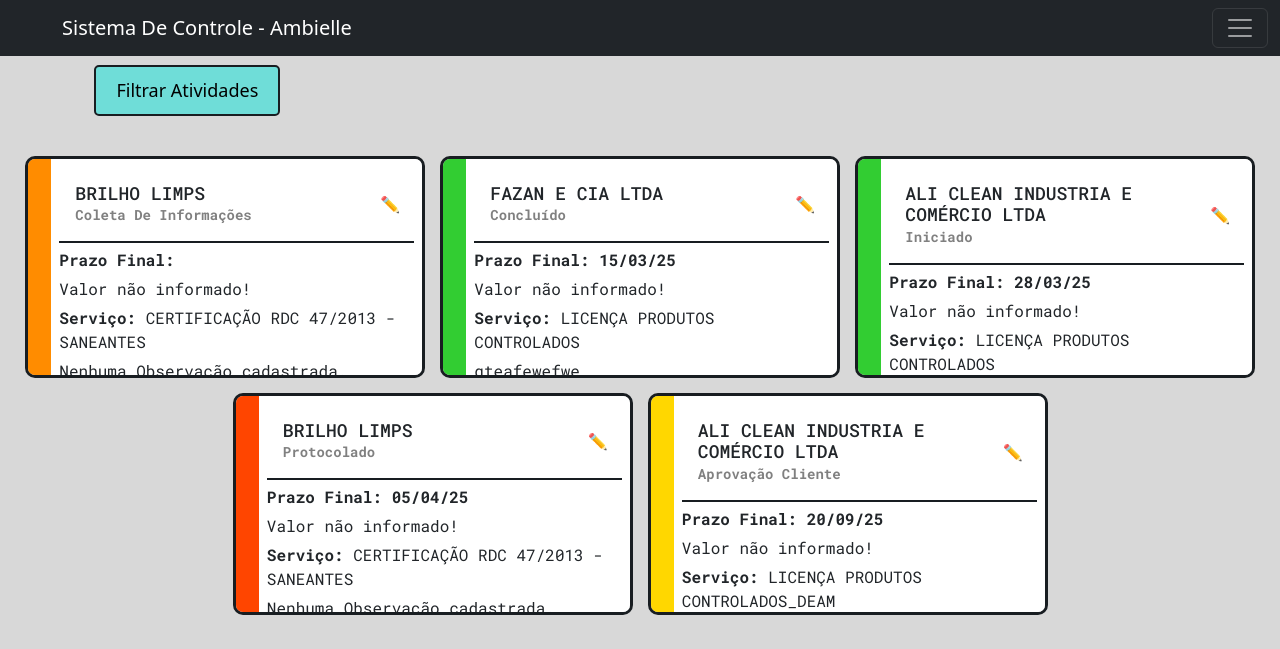
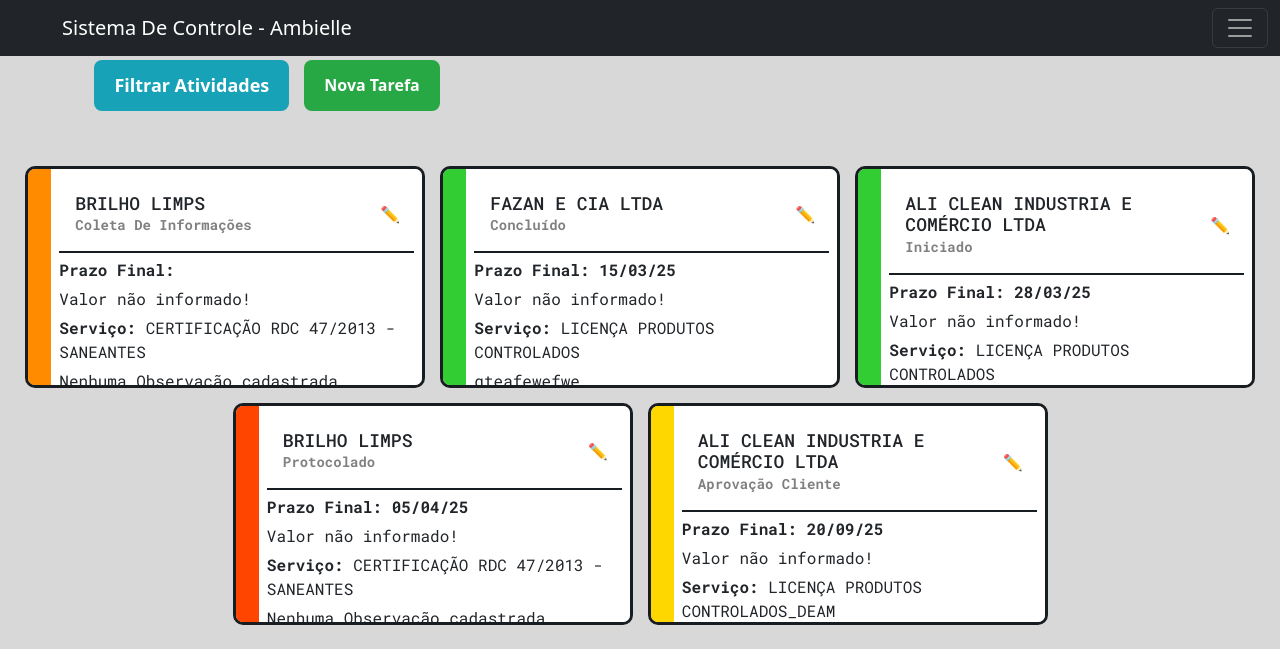
Before and after one commit to Gabr1elaugus700/Ambielle, a Django app: page /ambielle/tarefas/ in a window 1280 px wide. Shown: the top 649 px of the page. Run offline with Django 5.2, Linux system fonts and the light colour scheme; a user stored in the database is signed in; data comes from the database, SQL or seed files in the repository; some web fonts are replaced.

Commit message:
feat: Add action buttons to timeline with improved styling and AJAX form handling

```diff
--- a/base_static/global/css/modal_padrao.css
+++ b/base_static/global/css/modal_padrao.css
@@ -3,6 +3,38 @@
  * Aplica o mesmo estilo usado na tela de suporte para todos os modais
  * Cores de botão podem ser customizadas por tela através de variáveis CSS
  */
+
+/* Botões de ação para timeline */
+.action-buttons {
+    display: flex;
+    gap: 15px;
+    margin-bottom: 20px;
+    padding: 15px 0;
+}
+
+.btn-filter, .btn-nova-tarefa {
+    background: var(--modal-primary-color);
+    color: white;
+    border: none;
+    padding: 12px 20px;
+    border-radius: 8px;
+    cursor: pointer;
+    font-weight: bold;
+    transition: all 0.3s ease;
+}
+
+.btn-filter:hover, .btn-nova-tarefa:hover {
+    background: var(--modal-primary-hover);
+    transform: translateY(-2px);
+}
+
+.btn-nova-tarefa {
+    background: var(--modal-success-color);
+}
+
+.btn-nova-tarefa:hover {
+    background: #218838;
+}
 
 /* Variáveis CSS para customização por tela */
 :root {
--- a/workflow/templates/workflow/timeLine.html
+++ b/workflow/templates/workflow/timeLine.html
@@ -3,9 +3,10 @@
 
 {% block content %}
 <main>
-    <!-- Botão para abrir o modal de filtro -->
-    <section>
-        <button class="open-modal-btn">Filtrar Atividades</button>
+    <!-- Botões de ação -->
+    <section class="action-buttons">
+        <button class="open-modal-btn btn-filter">Filtrar Atividades</button>
+        <button class="btn-nova-tarefa" onclick="window.location.href='{% url 'workflow:createTarefa' %}'">Nova Tarefa</button>
     </section>
 
 <div id="filterModal" class="modal fade modal-padrao modal-tarefas" tabindex="-1" aria-labelledby="filterModalLabel" aria-hidden="true">
@@ -17,7 +18,7 @@
             </div>
             <div class="modal-body">
                 <!-- Formulário de Filtro -->
-                <form id="filterForm" action="{% url 'workflow:get_tarefas_filtradas' %}" method="GET">
+                <form id="filterForm" action="{% url 'workflow:timeline' %}" method="GET">
                     <div class="form">
                         <!-- Filtro por Cliente -->
                         <div class="form-label">
@@ -143,12 +144,14 @@
 
         // Inicialização do modal de filtro
         var filterModal = new bootstrap.Modal(document.getElementById('filterModal'));
-        var openModalBtn = document.querySelector('.open-modal-btn');
+        var openModalBtn = document.querySelector('.btn-filter');
 
         // Abrir modal de filtro
-        openModalBtn.addEventListener('click', function () {
-            filterModal.show();
-        });
+        if (openModalBtn) {
+            openModalBtn.addEventListener('click', function () {
+                filterModal.show();
+            });
+        }
 
         // Inicializar modal de edição de tarefa usando o padrão
         const modalEditarTarefa = new ModalPadrao('modal-editar-tarefa', {
@@ -174,9 +177,9 @@
                 const tarefaId = this.getAttribute('data-id');
                 console.log('Editando tarefa ID:', tarefaId);
 
-                // Carregar formulário de edição com URL correta
+                // Carregar formulário de edição
                 modalEditarTarefa.carregarFormulario(
-                    `/ambielle/tarefa/${tarefaId}/carregar-formulario/`,
+                    `/tarefa/${tarefaId}/carregar-formulario/`,
                     'Editar Tarefa'
                 );
             });
--- a/workflow/urls.py
+++ b/workflow/urls.py
@@ -6,6 +6,7 @@
 urlpatterns  = [
     #Detail
     path('ambielle/', views.index, name='index'),
+    path('ambielle/timeline/', views.getTimeLine, name='timeline'),
     path('ambielle/listaClientes/', views.getCliente, name='getCliente'),
     path('ambielle/tarefas/', views.get_tarefas_filtradas, name='get_tarefas_filtradas'),
     path('ambielle/listaTipoServico/', views.listaTipoServico, name='listaTipoServico'),
--- a/workflow/views/getPage.py
+++ b/workflow/views/getPage.py
@@ -121,8 +121,48 @@
 def getTimeLine(request):
     title = 'Linha Do Tempo'
 
-    context ={
+    # Se há parâmetros GET, usar a mesma lógica da view de filtros
+    if request.GET:
+        # Redirecionar para a lógica de filtros
+        return get_tarefas_filtradas(request)
+
+    # Carregar todas as tarefas por padrão
+    tarefas = Tarefa.objects.all().order_by('prazo_final')
+    clientes = Cliente.objects.all()
+
+    # Definição de escolhas de status
+    status_choices = [
+        ('Iniciado', 'Iniciado'),
+        ('Coleta De Informações', 'Coleta de Informações'),
+        ('Execucao', 'Execução'),
+        ('Aprovação Cliente', 'Aprovação Cliente'),
+        ('Concluído', 'Concluído'),
+        ('Encerrado', 'Encerrado'),
+        ('Protocolado', 'Protocolado'),
+    ]
+
+    status_colors = {
+        'Iniciado': '#32CD32',  # Verde
+        'Coleta De Informações': '#FF8C00',  # Laranja
+        'Execucao': '#00BFFF',  # Azul
+        'Aprovação Cliente': '#FFD700',  # Amarelo
+        'Concluído': '#32CD32',  # Verde
+        'Encerrado': '#B22222',  # Vermelho
+        'Protocolado': '#FF4500'  # Laranja Vermelho
+    }
+
+    for tarefa in tarefas:
+        tarefa.status_color = status_colors.get(tarefa.status, '#000000')
+
+    context = {
         'title': title,
+        'tarefas': tarefas,
+        'clientes': clientes,
+        'cliente_selecionado': 'todos',
+        'status_choices': status_choices,
+        'status_selecionados': [],
+        'data_inicial': None,
+        'data_final': None,
     }
 
     return render(
```
Also changed, not shown: workflow/templates/workflow/editar_tarefa_modal.html (+7 -10 lines), workflow/views/createForms.py (+5 -6 lines).
